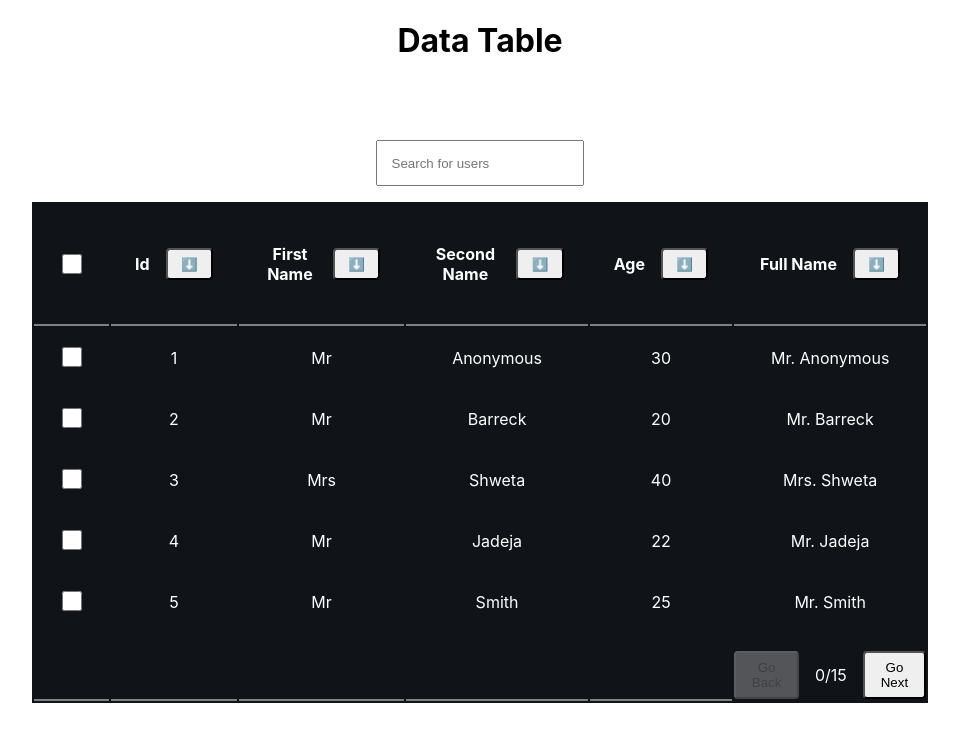
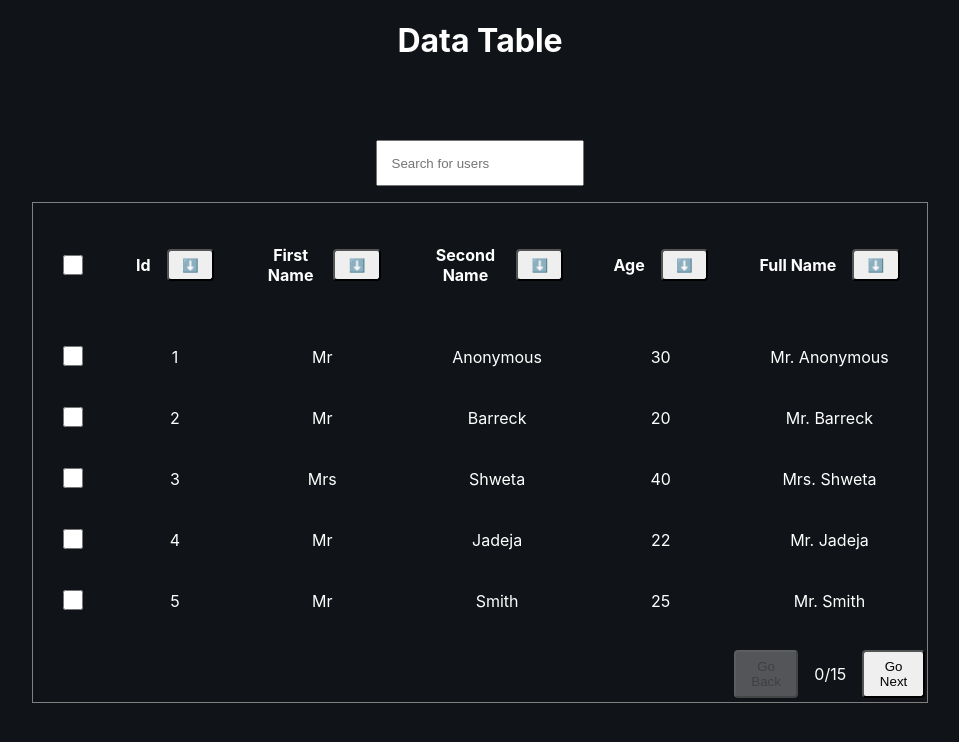
Before and after one commit to hamid1882/data-table-new, a React (Create React App) app: page / in a window 1280 px wide. Shown: the top 742 px of the page, without its empty margins (160-1119 px from the left). Built offline with nearby package versions, Linux system fonts and the light colour scheme.

Commit message:
fix: styles of table"

```diff
--- a/src/App.css
+++ b/src/App.css
@@ -11,15 +11,15 @@
   width: 100%;
   background-color: #101418;
   color: white;
+  border: 1px solid gray;
 }
 
 th {
-  border-bottom: 2px solid gray;
   padding: 1.5em;
 }
 
 tr {
-  border: 1px solid gray;
+  border-bottom: 2px solid gray;
   cursor: pointer;
 }
 
--- a/src/index.css
+++ b/src/index.css
@@ -1,13 +1,13 @@
 body {
   margin: 0;
-  font-family: -apple-system, BlinkMacSystemFont, 'Segoe UI', 'Roboto', 'Oxygen',
-    'Ubuntu', 'Cantarell', 'Fira Sans', 'Droid Sans', 'Helvetica Neue',
-    sans-serif;
+  font-family: -apple-system, BlinkMacSystemFont, 'Segoe UI', 'Roboto', 'Oxygen', 'Ubuntu', 'Cantarell', 'Fira Sans',
+    'Droid Sans', 'Helvetica Neue', sans-serif;
   -webkit-font-smoothing: antialiased;
   -moz-osx-font-smoothing: grayscale;
+  background-color: #101418;
+  color: white;
 }
 
 code {
-  font-family: source-code-pro, Menlo, Monaco, Consolas, 'Courier New',
-    monospace;
+  font-family: source-code-pro, Menlo, Monaco, Consolas, 'Courier New', monospace;
 }
```
